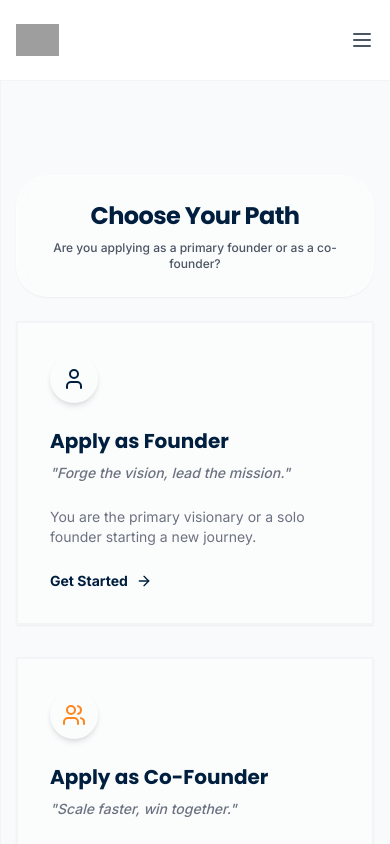
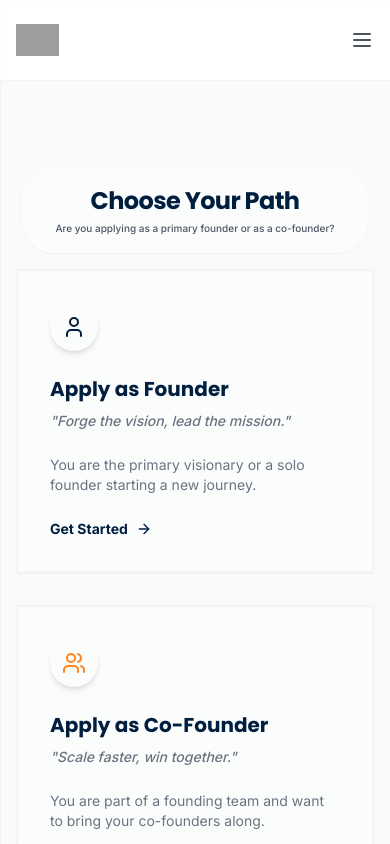
Before and after one commit to sam-live29/venture-forge, a React (Vite) app: page /#/apply in a window 390 px wide. Shown: the top 844 px of the page. Built offline with nearby package versions, Linux system fonts and the light colour scheme; grey boxes are pictures that could not be loaded.

Commit message:
Tightened responsive spacing on Apply selection screen and refined header bubble dimensions

```diff
--- a/pages/Apply.tsx
+++ b/pages/Apply.tsx
@@ -108,11 +108,11 @@ ${formData.whyVentureForge}
 
   if (!role) {
     return (
-      <div className="animate-in fade-in zoom-in duration-500 min-h-[85vh] flex flex-col items-center justify-start md:justify-center px-4 pt-[95px] md:pt-0 bg-transparent">
-        <div className="max-w-2xl w-full text-center mb-8 md:mb-14">
-          <div className="inline-block px-8 py-6 bg-white/40 backdrop-blur-md border border-white/50 rounded-[2rem] shadow-sm mb-6">
-            <h1 className="text-2xl md:text-3xl lg:text-4xl font-black text-vf-blue mb-2 tracking-tight">Choose Your Path</h1>
-            <p className="text-xs md:text-base lg:text-lg text-gray-600 font-medium">Are you applying as a primary founder or as a co-founder?</p>
+      <div className="animate-in fade-in zoom-in duration-500 min-h-[85vh] flex flex-col items-center justify-start md:justify-center px-4 pt-[88px] md:pt-0 bg-transparent">
+        <div className="max-w-2xl w-full text-center mb-6 md:mb-14">
+          <div className="inline-block px-8 py-4 bg-white/40 backdrop-blur-md border border-white/50 rounded-[2rem] shadow-sm mb-4">
+            <h1 className="text-2xl md:text-3xl lg:text-4xl font-black text-vf-blue mb-1 tracking-tight">Choose Your Path</h1>
+            <p className="text-[10px] md:text-base lg:text-lg text-gray-600 font-medium">Are you applying as a primary founder or as a co-founder?</p>
           </div>
 
           <div className="grid grid-cols-1 md:grid-cols-2 gap-8">
```
